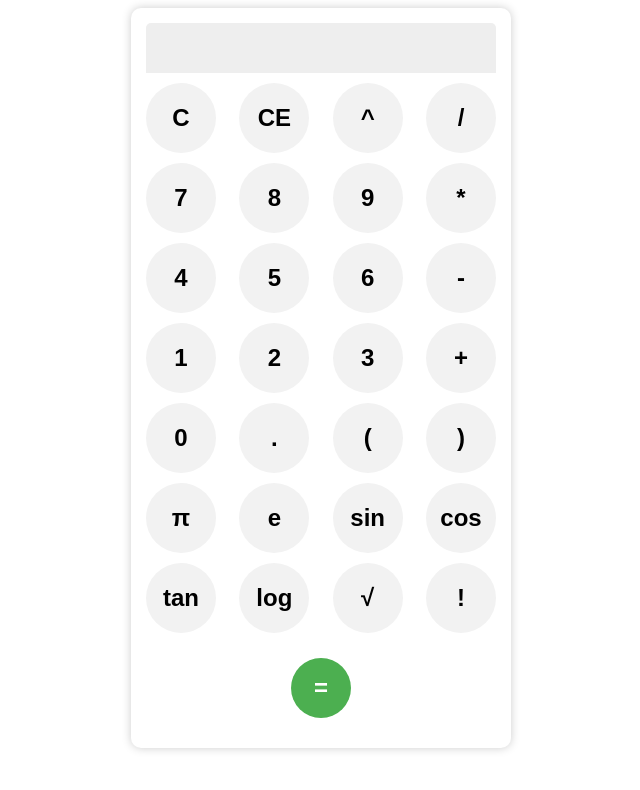
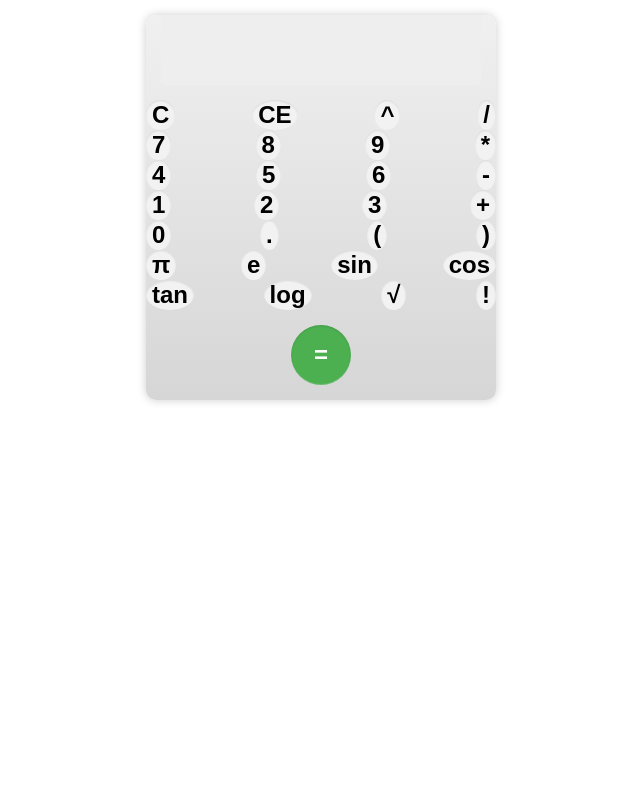
Before and after one commit to sunraja1996/Scientific-Calculator, a plain HTML site: page index.html in a window 1280 px wide. Shown: the whole page, without its empty margins (319-959 px from the left). Drawn offline with Linux system fonts and the light colour scheme.

Commit message:
Update style.css

```diff
--- a/style.css
+++ b/style.css
@@ -1,58 +1,51 @@
 .calculator {
   width: 350px;
   margin: 0 auto;
-  background-color: #fff;
+  background: linear-gradient(to bottom, #f0f0f0 0%, #d6d6d6 100%);
   border-radius: 10px;
   box-shadow: 0px 0px 10px #ccc;
-  font-family: "Helvetica Neue", sans-serif;
-  font-size: 18px;
-  padding: 15px;
 }
 
+
 .screen {
-  width: 100%;
-  height: 50px;
+  width: calc(100% - 30px);
+  height: calc(25% - 20px);
+  margin: 15px;
   background-color: #eee;
-  border-radius: 5px 5px 0 0;
+  border-radius: 5px;
   padding: 10px;
   box-sizing: border-box;
-  color: #000;
 }
 
 .screen input[type="text"] {
-  width: 100%;
-  height: 100%;
-  font-size: 24px;
-  text-align: right;
-  border: none;
-  background-color: transparent;
-  font-family: "Helvetica Neue", sans-serif;
-  color: #000;
+  width: calc(100% -20px);
+  height: calc(100% -20px);
+  margin:10px;
+  font-size:24px;
+  text-align:right;
+  border:none;
+  background-color:transparent;
 }
 
 .row {
-  display: flex;
-  justify-content: space-between;
-  margin-bottom: 10px;
-  margin-top: 10px;
+display:flex;
+justify-content:space-between;
 }
 
 .btn {
-  width: 70px;
-  height: 70px;
-  border-radius: 50%;
-  border: none;
-  background-color: #f2f2f2;
-  color: #000;
-  font-size: 24px;
-  font-weight: bold;
-  cursor: pointer;
-  transition: background-color 0.3s ease;
-  display: flex;
-  justify-content: center;
-  align-items: center;
-  text-align: center;
+width:calc(25% -10px);
+height:calc(25% -10px);
+border-radius:50%;
+border:none;
+background-color:#f2f2f2;
+color:#000;
+font-size:24px;
+font-weight:bold;
+cursor:pointer;
+transition:background-color .3s ease;
+box-shadow: inset 0px 1px 2px rgba(0,0,0,0.1), inset 0px -1px 1px rgba(255,255,255,0.2);
 }
+
 .row1 {
   display: flex;
   justify-content: center;
```
